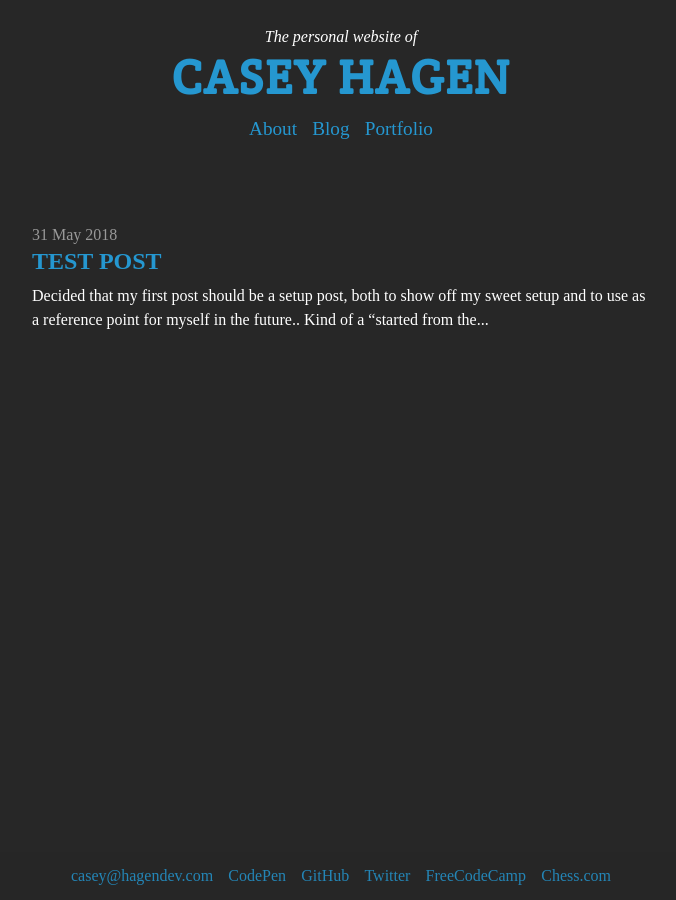
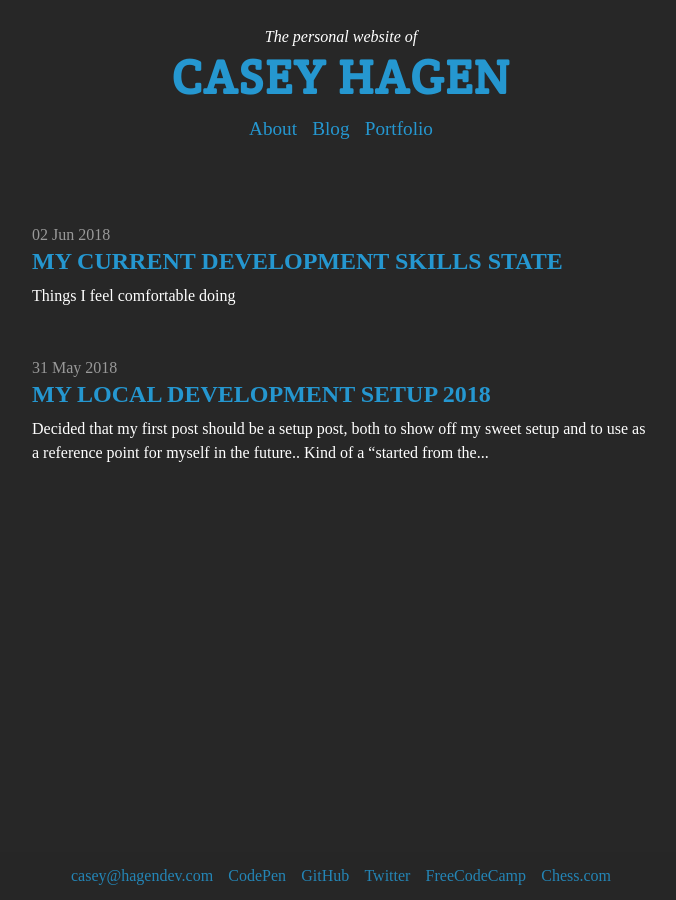
Before and after one commit to aechagen/hagendev2, a Jekyll site: the page built from blog.html, in a window 1280 px wide. Shown: the whole page, without its empty margins (299-975 px from the left). Built offline with Jekyll 4.4.1, drawn with Linux system fonts in a browser that asks for light colours; nearby versions of some CDN libraries; some web fonts are replaced; Markdown is read by kramdown in place of the engine named in the settings.

Commit message:
Update before trying WordPress again..

```diff
--- a/_posts/2018-05-31-test-post.md
+++ b/_posts/2018-05-31-local-dev-setup-2018.md
@@ -1,6 +1,6 @@
 ---
 layout: post
-title: Test Post
+title: My Local Development Setup 2018
 date: 2018-05-31
 ---
 
--- /dev/null
+++ b/_posts/2018-06-02-current-state.md
@@ -0,0 +1,7 @@
+---
+layout: post
+title:  My Current Development Skills State
+date:   2018-06-02
+---
+
+*Things I feel comfortable doing*
--- a/blog.html
+++ b/blog.html
@@ -10,7 +10,9 @@ title: HagenDev | Blog
   <article class="py-5">
     <article class="block">
       {% for post in site.posts %}
-        <span>{{ post.date || date_to_string }}</span><h4><a href="{{ post.url }}">{{ post.title }}</a></h4>
+        <span>{{ post.date || date_to_string }}</span>
+        <h4><a href="{{ post.url }}">{{ post.title }}</a></h4>
+        <span>{{ page.categories | join: ', ' }}</span>
         <p>{{ post.content | strip_html | truncatewords:35 }}</p>
         <div class="spacer"></div>
       {% endfor %}
```
